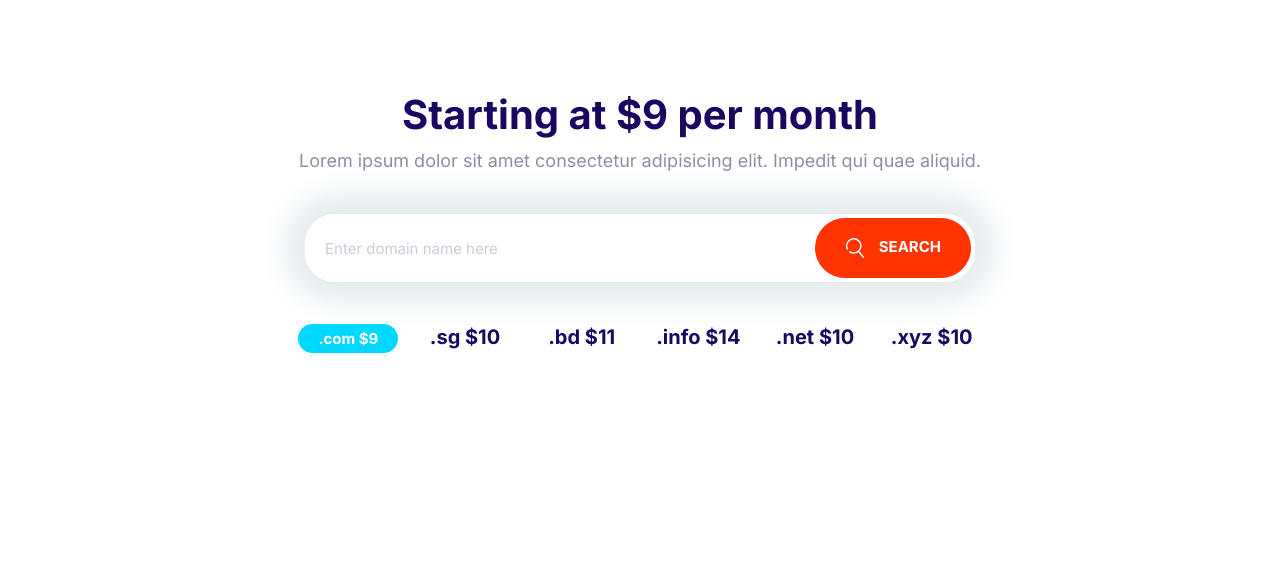
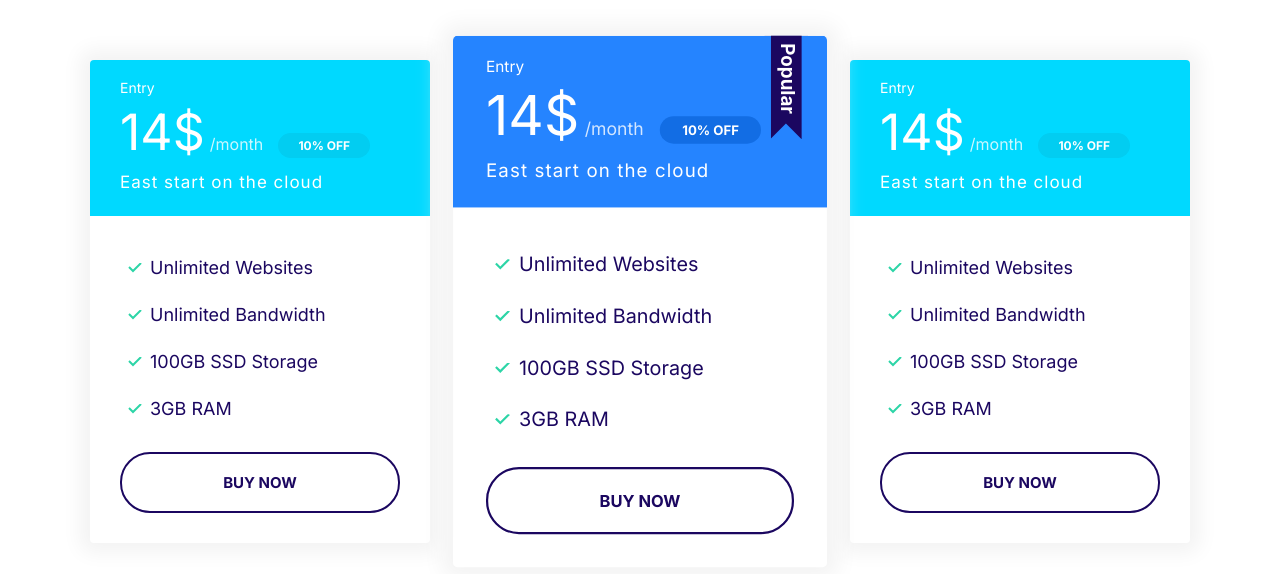
Before and after one commit to sakibcy/cloud-hosting-site, a plain HTML site: page index.html in a window 1280 px wide. Drawn offline with Linux system fonts and the light colour scheme.

Commit message:
Build plans-block component.

```diff
--- a/css/styles.css
+++ b/css/styles.css
@@ -323,6 +323,10 @@ a {
   color: #fff;
 }
 
+.card--primary .badge--primary {
+  background-color: #126de4;
+}
+
 .card--secondary .card__header {
   background: var(--color-secondary);
   color: #fff;
@@ -333,6 +337,10 @@ a {
 }
 
 /* Plans */
+.plan {
+  transition: transform 0.2s ease-out;
+}
+
 .plan__name {
   color: #fff;
   margin: 0;
@@ -362,6 +370,10 @@ a {
   margin-bottom: 2rem;
 }
 
+.plan--popular {
+  transform: scale(1.1);
+}
+
 .plan--popular .card__header {
   position: relative;
 }
@@ -373,6 +385,14 @@ a {
   position: absolute;
   top: -6px;
   right: 5%;
+}
+
+.plan:hover {
+  transform: scale(1.05);
+}
+
+.plan--popular:hover {
+  transform: scale(1.15);
 }
 
 @media screen and (min-width: 1024px) {
@@ -746,3 +766,13 @@ a {
     grid-template-columns: repeat(auto-fit, minmax(10rem, 1fr));
   }
 }
+
+/* Plans Block */
+.block-plans .grid {
+  gap: 8rem 4rem;
+}
+
+.block-plans .card {
+  max-width: 500px;
+  margin: 0 auto;
+}
--- a/index.html
+++ b/index.html
@@ -15,31 +15,69 @@
     <link rel="stylesheet" href="./css/styles.css" />
   </head>
   <body>
-    <section class="block container block-domain">
-      <header class="block__header">
-        <h2>Starting at $9 per month</h2>
-        <p>
-          Lorem ipsum dolor sit amet consectetur adipisicing elit. Impedit qui
-          quae aliquid.
-        </p>
-      </header>
-      <div class="input-group">
-        <input class="input" type="text" placeholder="Enter domain name here" />
-        <button class="btn btn--accent">
-          <svg class="icon icon--white">
-            <use xlink:href="./images/sprite.svg#search"></use>
-          </svg>
-          Search
-        </button>
+    <section class="block container block-plans">
+      <div class="grid grid--1x3">
+        <div class="plan">
+          <div class="card card--secondary">
+            <header class="card__header">
+              <h3 class="plan__name">Entry</h3>
+              <span class="plan__price">14$</span>
+              <span class="plan__billing-cycle">/month</span>
+              <span class="badge badge--secondary badge--small">10% OFF</span>
+              <span class="plan__description">East start on the cloud</span>
+            </header>
+            <div class="card__body">
+              <ul class="list list--tick">
+                <li class="list__item">Unlimited Websites</li>
+                <li class="list__item">Unlimited Bandwidth</li>
+                <li class="list__item">100GB SSD Storage</li>
+                <li class="list__item">3GB RAM</li>
+              </ul>
+              <button class="btn btn--outline btn--block">Buy Now</button>
+            </div>
+          </div>
+        </div>
+        <div class="plan plan--popular">
+          <div class="card card--primary">
+            <header class="card__header">
+              <h3 class="plan__name">Entry</h3>
+              <span class="plan__price">14$</span>
+              <span class="plan__billing-cycle">/month</span>
+              <span class="badge badge--primary badge--small">10% OFF</span>
+              <span class="plan__description">East start on the cloud</span>
+            </header>
+            <div class="card__body">
+              <ul class="list list--tick">
+                <li class="list__item">Unlimited Websites</li>
+                <li class="list__item">Unlimited Bandwidth</li>
+                <li class="list__item">100GB SSD Storage</li>
+                <li class="list__item">3GB RAM</li>
+              </ul>
+              <button class="btn btn--outline btn--block">Buy Now</button>
+            </div>
+          </div>
+        </div>
+        <div class="plan">
+          <div class="card card--secondary">
+            <header class="card__header">
+              <h3 class="plan__name">Entry</h3>
+              <span class="plan__price">14$</span>
+              <span class="plan__billing-cycle">/month</span>
+              <span class="badge badge--secondary badge--small">10% OFF</span>
+              <span class="plan__description">East start on the cloud</span>
+            </header>
+            <div class="card__body">
+              <ul class="list list--tick">
+                <li class="list__item">Unlimited Websites</li>
+                <li class="list__item">Unlimited Bandwidth</li>
+                <li class="list__item">100GB SSD Storage</li>
+                <li class="list__item">3GB RAM</li>
+              </ul>
+              <button class="btn btn--outline btn--block">Buy Now</button>
+            </div>
+          </div>
+        </div>
       </div>
-      <ul class="list block-domain__prices">
-        <li><span class="badge badge--secondary">.com $9</span></li>
-        <li>.sg $10</li>
-        <li>.bd $11</li>
-        <li>.info $14</li>
-        <li>.net $10</li>
-        <li>.xyz $10</li>
-      </ul>
     </section>
     <script src="./js/main.js"></script>
   </body>
```
Also changed, not shown: components/plans-block.html (added, +64 -0 lines).
